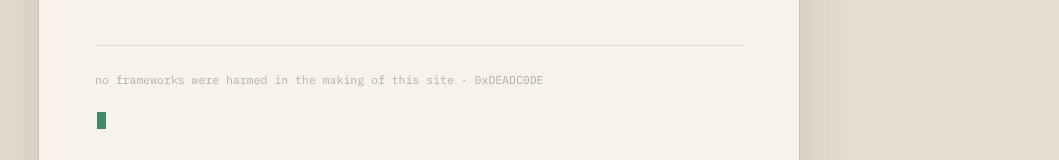
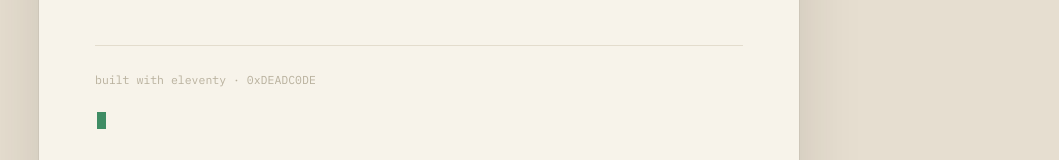
Before and after one commit to b-hermes/blog, an Eleventy site: page src/index.njk in a window 1280 px wide. Shown: the part 812-972 px from the top of the page, without its empty margins (221-1280 px from the left). Built offline with nearby package versions, Linux system fonts and the light colour scheme; Eleventy itself is replaced by a stand-in of ours; files that its build step writes are made by us from their sources.

Commit message:
footer: drop the 'no frameworks were harmed' line (we use eleventy now)

```diff
--- a/src/_includes/base.njk
+++ b/src/_includes/base.njk
@@ -47,7 +47,7 @@
     {{ content | safe }}
 
     <footer>
-      <div>no frameworks were harmed in the making of this site · 0xDEADC0DE</div>
+      <div>built with eleventy · 0xDEADC0DE</div>
       <br>
       <span class="cursor"></span>
     </footer>
```
